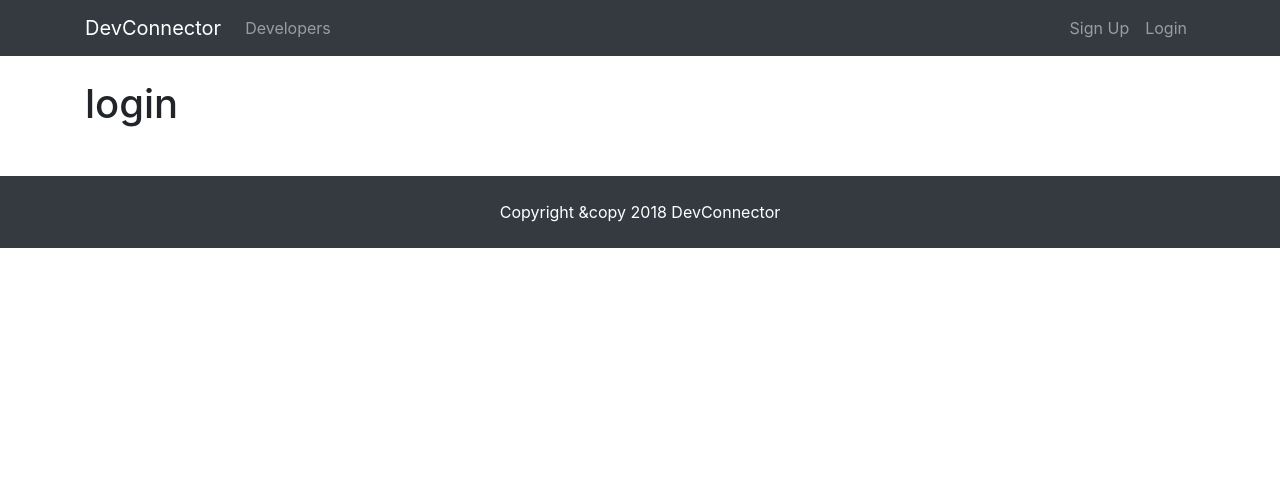
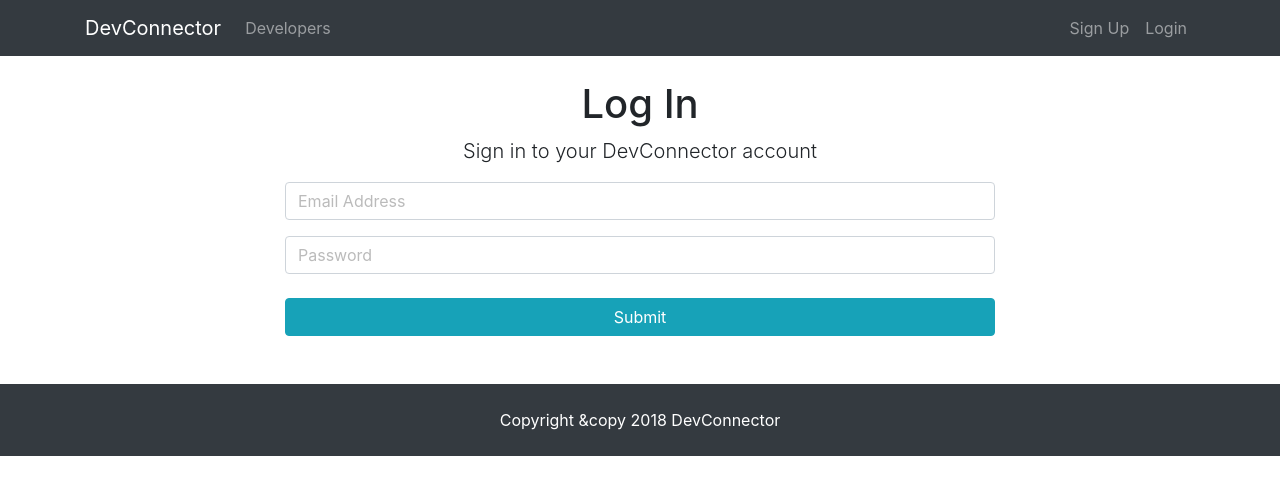
Before and after one commit to babaliauskas/DevConnector---React-Node-, a React (Create React App) app in the folder client/: page /login in a window 1280 px wide. Shown: the top 494 px of the page. Built offline with nearby package versions, Linux system fonts and the light colour scheme.

Commit message:
add login form

```diff
--- a/client/src/components/auth/Login.js
+++ b/client/src/components/auth/Login.js
@@ -1,10 +1,64 @@
 import React, { Component } from 'react';
 
 class Login extends Component {
+  constructor() {
+    super();
+    this.state = {
+      email: '',
+      password: '',
+      errors: {}
+    };
+  }
+
+  onChange = e => {
+    this.setState({ [e.target.name]: e.target.value });
+  };
+
+  onSubmit = e => {
+    e.preventDefault();
+    const user = {
+      email: this.state.email,
+      password: this.state.password
+    };
+    console.log(user);
+  };
+
   render() {
     return (
-      <div>
-        <h1>login</h1>
+      <div className="login">
+        <div className="container">
+          <div className="row">
+            <div className="col-md-8 m-auto">
+              <h1 className="display-5 text-center">Log In</h1>
+              <p className="lead text-center">
+                Sign in to your DevConnector account
+              </p>
+              <form onSubmit={this.onSubmit}>
+                <div className="form-group">
+                  <input
+                    type="email"
+                    className="form-control form-control-md"
+                    placeholder="Email Address"
+                    name="email"
+                    value={this.state.email}
+                    onChange={this.onChange}
+                  />
+                </div>
+                <div className="form-group">
+                  <input
+                    type="password"
+                    className="form-control form-control-md"
+                    placeholder="Password"
+                    name="password"
+                    value={this.state.password}
+                    onChange={this.onChange}
+                  />
+                </div>
+                <input type="submit" className="btn btn-info btn-block mt-4" />
+              </form>
+            </div>
+          </div>
+        </div>
       </div>
     );
   }
```
